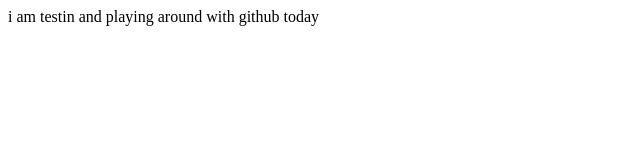
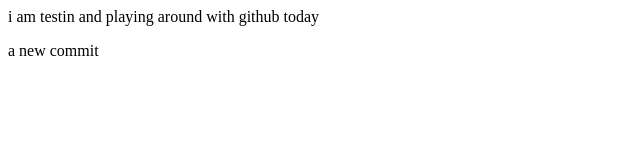
Before and after one commit to uchie8/WEBDEVELOPMENT, a plain HTML site: page index.html in a window 1280 px wide. Shown: the full height of the page, 0-640 px from the left. Drawn offline with Linux system fonts and the light colour scheme.

Commit message:
new commit

```diff
--- a/index.html
+++ b/index.html
@@ -8,5 +8,6 @@
 </head>
 <body>
     i am testin and playing around with github today
+    <p>a new commit</p>
 </body>
 </html>
```
